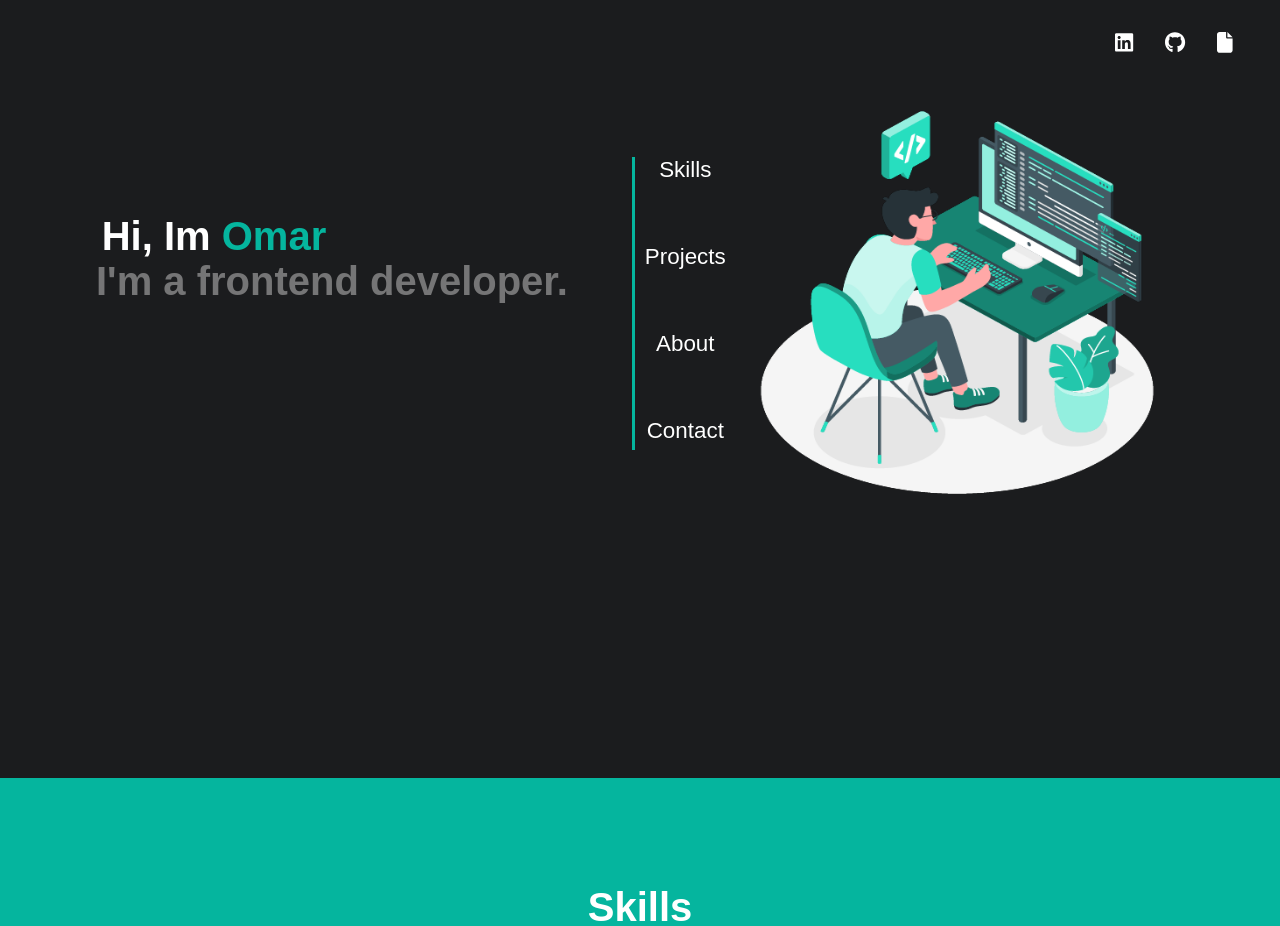
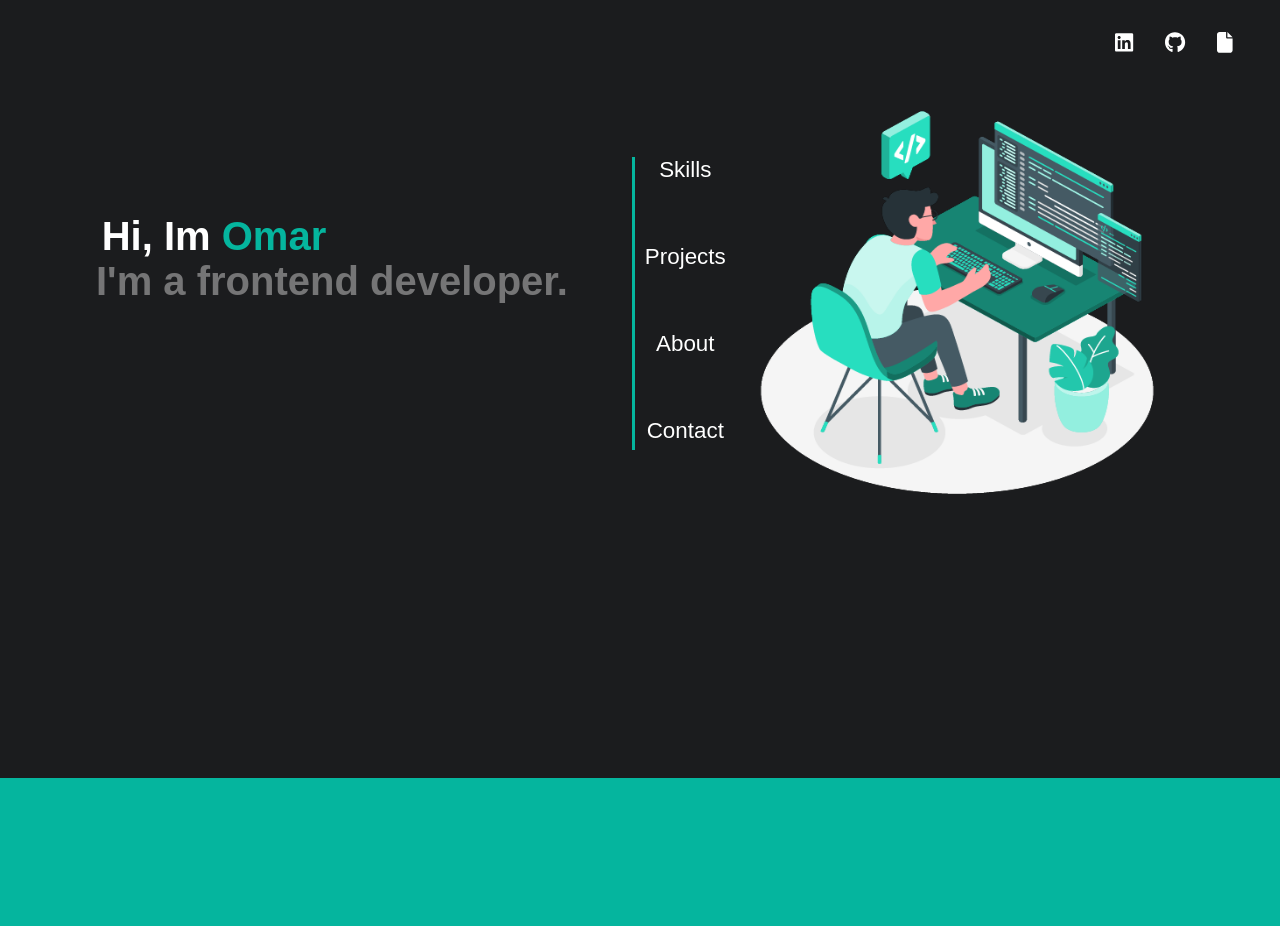
Before and after one commit to 0marKhan/Omars-Portfolio, a React (Create React App) app: page / in a window 1280 px wide. Shown: the top 926 px of the page. Built offline with nearby package versions, Linux system fonts and the light colour scheme.

Commit message:
changed colour of dropdown links to white

```diff
--- a/src/Components/Dropdown/Dropdown.js
+++ b/src/Components/Dropdown/Dropdown.js
@@ -14,9 +14,9 @@ import PhoneIcon from "@mui/icons-material/Phone";
 import { styled } from "@mui/material/styles";
 
 const CustomListItemButton = styled(ListItemButton)(({ theme }) => ({
-  color: "#757576",
+  color: "#fff",
   "& .MuiListItemIcon-root": {
-    color: "#757576",
+    color: "#fff",
   },
   "&:hover": {
     backgroundColor: "#303636", // Updated color when hovering
--- a/src/Components/SkillsSection/SkillsSection.scss
+++ b/src/Components/SkillsSection/SkillsSection.scss
@@ -14,7 +14,7 @@
 
   .skills-heading {
     font-size: 2.5rem;
-    margin-top: 7%;
+    margin-top: 10%;
   }
 
   .skills-icons {
```
